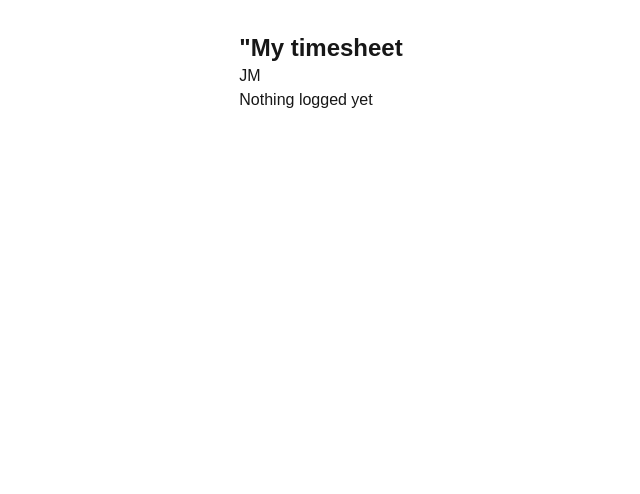
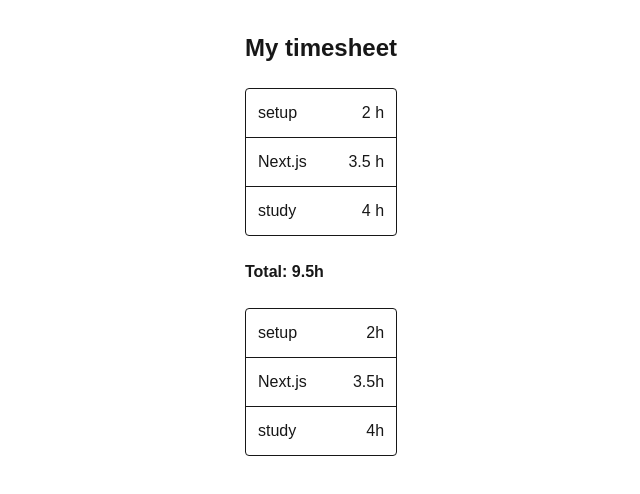
Before and after one commit to JMhex/timesheet-web, a Next.js app: page / in a window 1280 px wide. Shown: the top 494 px of the page, without its empty margins (319-959 px from the left). Built offline with nearby package versions, Linux system fonts and the light colour scheme.

Commit message:
feat(home): show hours by task summary W2-02

```diff
--- a/app/page.tsx
+++ b/app/page.tsx
@@ -1,12 +1,34 @@
-export default function Home() {
-  return (
-    <main className ="mx-auto nax-w-xl p-8">
-    <h1 className="text-2xl font-bold">"My timesheet
-    </h1>
-    <p className="text-Gray-800">
-    </p>
-    JM
-    <p> Nothing logged yet </p>
-    </main>
-  )
+
+// app/page.tsx
+import { EntryList } from "@/components/EntryList"
+import { totalHours,hoursByTask, type Entry } from "@/lib/timesheet"
+
+
+const entries : Entry[] = [
+    {date: "2026-10-27", task: "setup", hours: 2},
+    {date: "2026-10-27", task: "Next.js", hours: 3.5},
+    {date: "2026-10-27", task: "study", hours: 4}
+
+]
+
+const taskTotals = Object.entries(hoursByTask(entries))
+
+export default function Home(){
+    return (
+        <main className="mx-auto grid max-w-xl gap-6 p-8">
+        <h1 className="text-2xl font-bold">My timesheet</h1>
+        <EntryList entries={entries} />
+        <p className="font-bold">Total: {totalHours(entries)}
+        h</p>
+
+        <ul className = "divide-y rounded border" >
+          {taskTotals.map(([task, hours]) => (
+            <li key={task} className="flex justify-between p-3">
+              <span>{task}</span>
+              <span>{hours}h</span>
+            </li>
+          ))}
+        </ul>
+        </main>
+    )
 }
--- /dev/null
+++ b/components/EntryList.tsx
@@ -0,0 +1,20 @@
+// components/EntryList.tsx
+
+import type { Entry } from "@/lib/timesheet"
+
+export function EntryList ({ entries }: {entries: Entry[] }) {
+    if (entries.length === 0) {
+        return <p className="text-gray-500">No entries yet.</p>
+    }
+
+return (
+    <ul className="divide-y rounded border">
+        {entries.map((entry, index) => (
+            <li key={index} className="flex justify-between p-3">
+                <span>{entry.task}</span>
+                <span>{entry.hours} h </span>
+            </li>
+        ))}
+    </ul>
+)
+}
--- a/lib/timesheet.ts
+++ b/lib/timesheet.ts
@@ -1,4 +1,7 @@
+//
+
 export type Entry = {
+    id?: number
     date : string
     task : string
     hours : number
@@ -40,20 +43,14 @@ return totals
 
 }
 
-export function CheckHours(hours: number): string | null {
+export function checkHours(hours: number): string | null {
 
-    if (hours <= 0)
+if (hours <= 0)
     return "Hours must be more than 0"
-
-if
-    (hours > 24 ) {
-        return "Hours cannot be more than 24."
-    }
-
-if
-    (Number.isNaN(hours)) {
-    return "Please enter a valid number"
-    }
+if (hours <= 0)
+    return "Hours must be more than 0"
+if (hours > 24)
+    return " Nobody works more than 24 hours in a day."
 
     return null
 }
```
